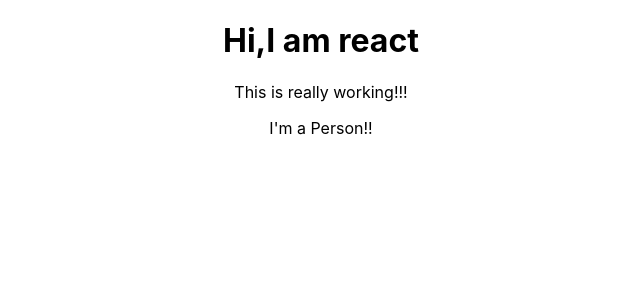
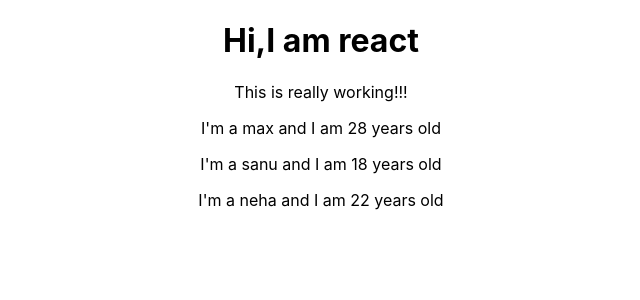
Before and after one commit to priyansh18/React, a React (Create React App) app in the folder my-app/: page / in a window 1280 px wide. Shown: the top 300 px of the page, without its empty margins (319-959 px from the left). Built offline with nearby package versions, Linux system fonts and the light colour scheme.

Commit message:
Dynamic property to webpage

```diff
--- a/my-app/src/App.js
+++ b/my-app/src/App.js
@@ -8,7 +8,9 @@ function App() {
     <div className="App">
       <h1>Hi,I am react</h1>
       <p>This is really working!!! </p>
-      <Person />
+      <Person name="max" age="28" />
+      <Person name="sanu" age="18" />
+      <Person name="neha" age="22" />
     </div>
   );
   // return React.createElement(
--- a/my-app/src/Person/Person.js
+++ b/my-app/src/Person/Person.js
@@ -1,7 +1,11 @@
 import React from "react";
 
-const person = () => {
-  return <p>I'm a Person!!</p>;
+const person = (props) => {
+  return (
+    <p>
+      I'm a {props.name} and I am {props.age} years old
+    </p>
+  );
 };
 
 export default person;
```
